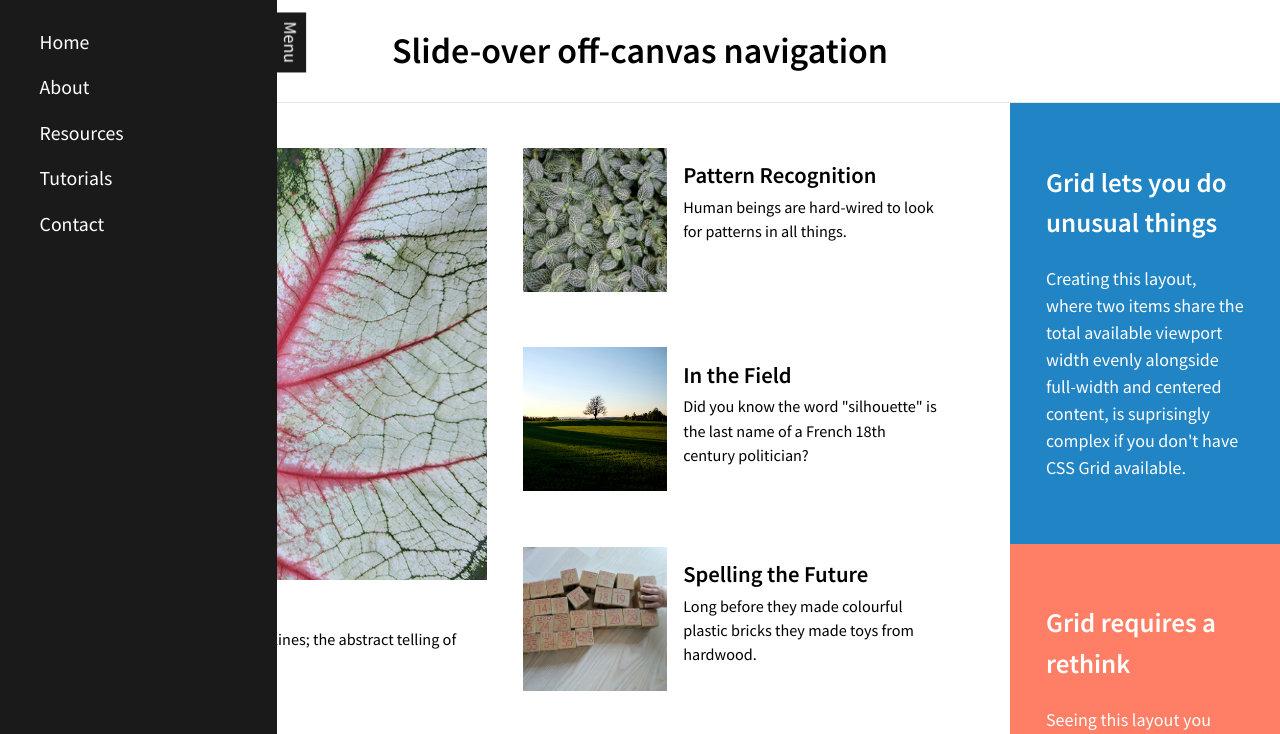
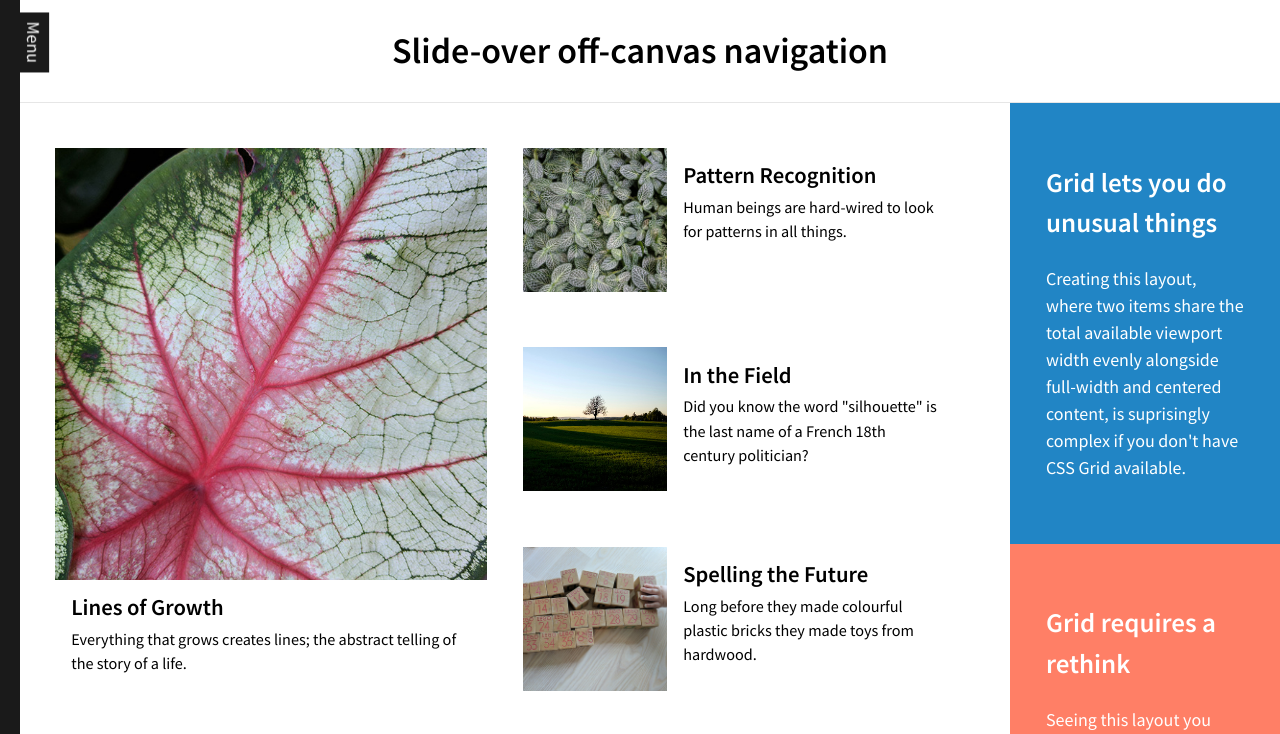
Before and after one commit to romanbrito/css-grid, a plain HTML site: page Off-Screen_Nav/index.html in a window 1280 px wide. Shown: the top 734 px of the page. Drawn offline with Linux system fonts and the light colour scheme; a script that the page names is missing.

Commit message:
hide nav area off canvas

```diff
--- a/Off-Screen_Nav/style-main.css
+++ b/Off-Screen_Nav/style-main.css
@@ -315,6 +315,7 @@ CSS Grid layout for wider screens, when browser supports grid:
         .main-nav {
             position: relative;
             width: 12em;
+            left: -13em; /*shift off-canvas */
             grid-column: 1;
             grid-row: 1/5;
         }
@@ -325,7 +326,8 @@ CSS Grid layout for wider screens, when browser supports grid:
             position: fixed;
             display: block;
             top: 1.5em;
-            left: 14.5em;
+            left: .2em;
+            /*left: 14.5em;*/
         }
 
 		.cards {
```
